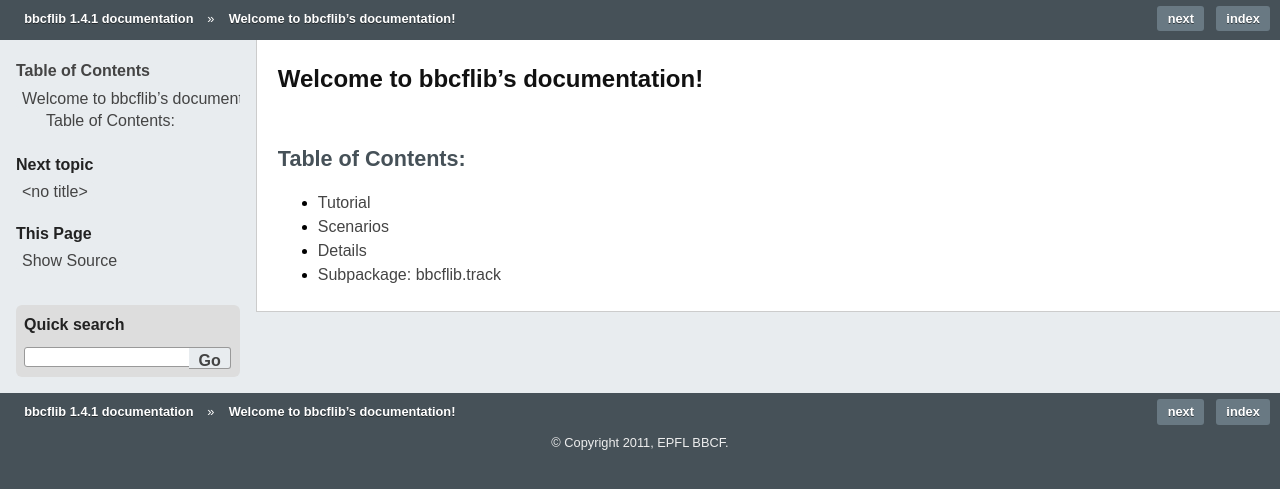
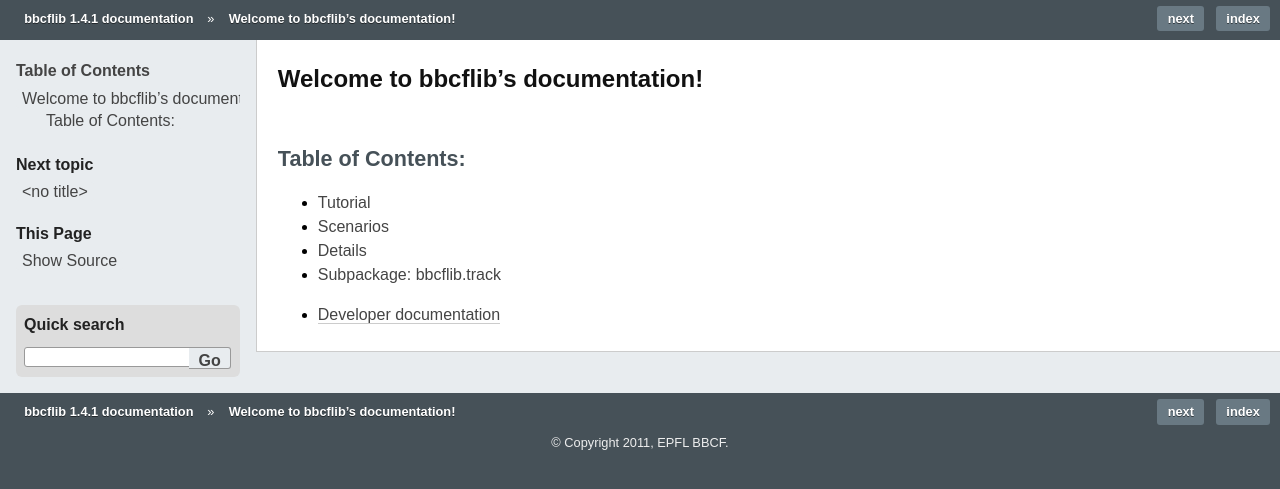
Before and after one commit to bbcf/bbcflib, a Sphinx documentation site: the page built from doc/index.rst, in a window 1280 px wide. Shown: the top 489 px of the page. Built offline with Sphinx 7.4.7, drawn with Linux system fonts in a browser that asks for light colours; formulas are drawn with MathJax 3.

Commit message:
Added dev doc link

```diff
--- a/doc/index.rst
+++ b/doc/index.rst
@@ -26,3 +26,5 @@
    bbcflib_rnaseq
    bbcflib_gdv
    bbcflib_track
+
+* `Developer documentation <http://bbcf.github.com/gMiner/>`_
```
